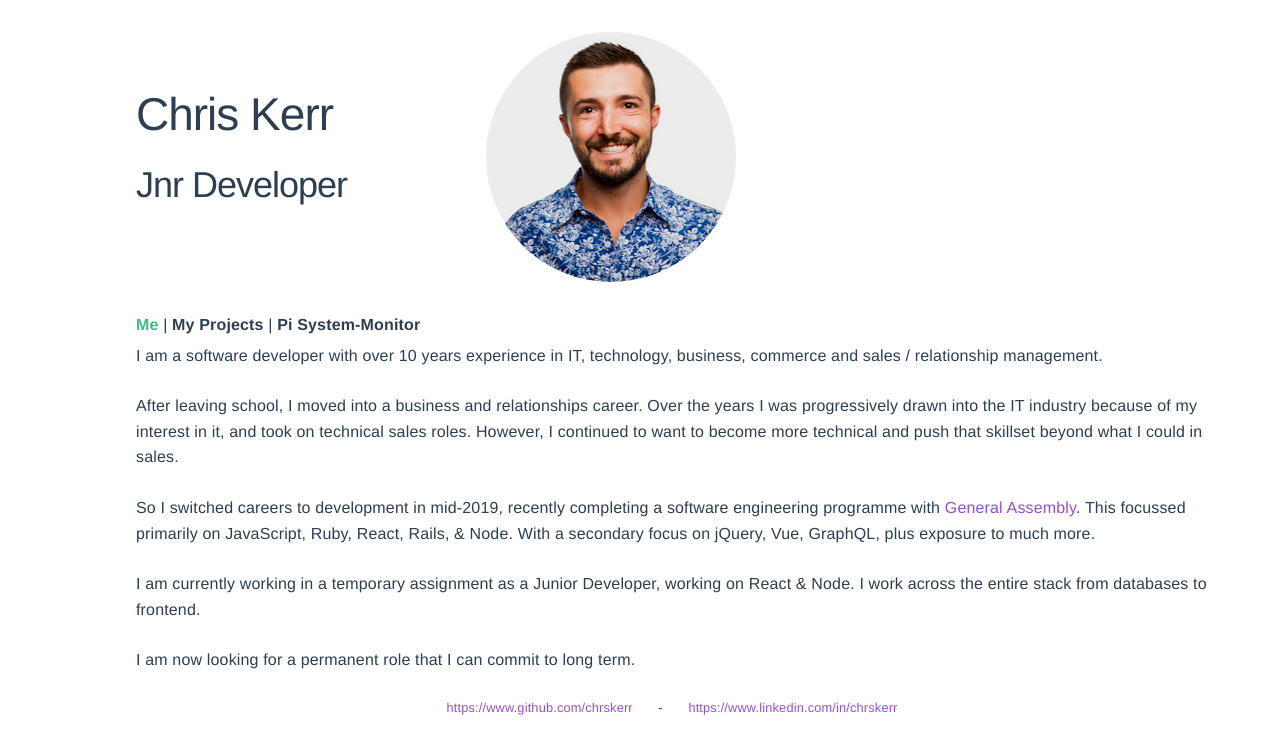
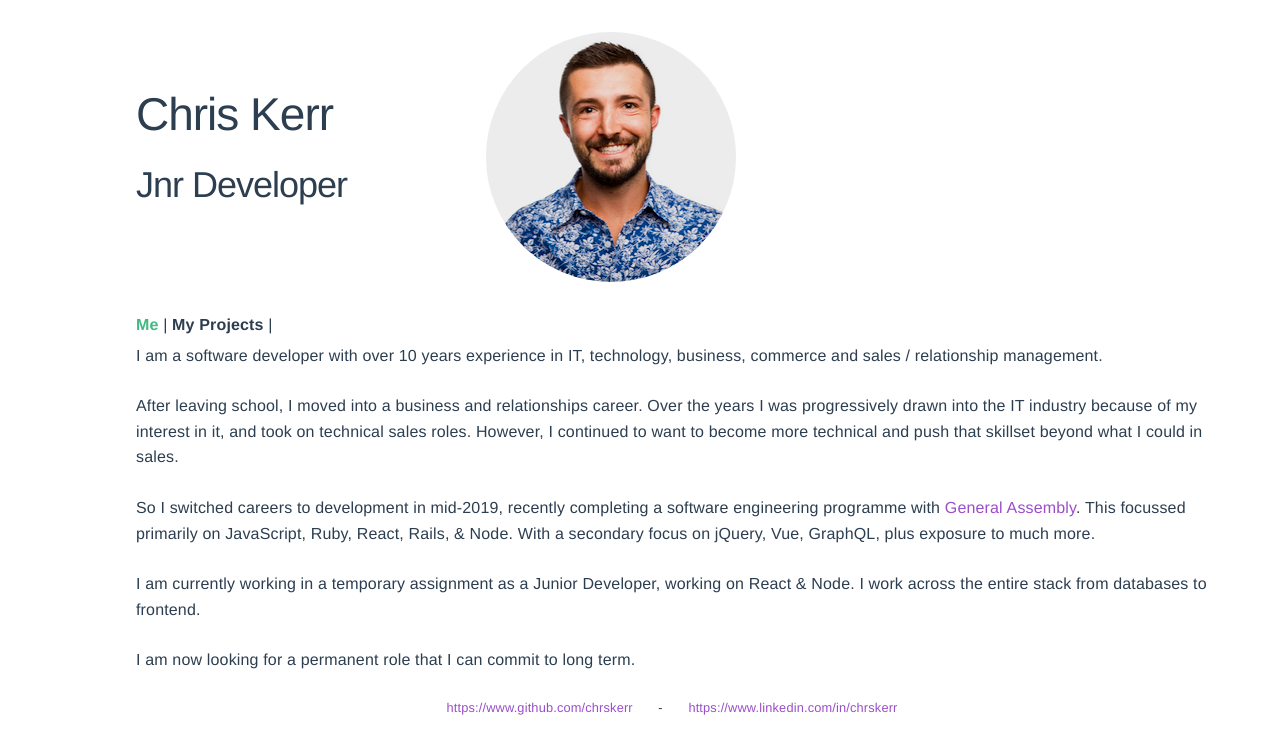
Before and after one commit to chrskerr/chrskerr.com, a Vue app: page / in a window 1280 px wide. Shown: the top 754 px of the page. Built offline with nearby package versions, Linux system fonts and the light colour scheme.

Commit message:
removed pimontior for github

```diff
--- a/package.json
+++ b/package.json
@@ -1,10 +1,13 @@
 {
   "name": "chrskerr.com",
+  "homepage": "www.chrskerr.com",
   "version": "0.1.0",
   "private": true,
   "scripts": {
     "serve": "vue-cli-service serve --port 8085",
     "build": "vue-cli-service build",
+    "predeploy": "vue-cli-service build",
+    "deploy": "gh-pages -d dist",
     "lint": "vue-cli-service lint"
   },
   "dependencies": {
@@ -22,6 +25,7 @@
     "babel-eslint": "^10.0.3",
     "eslint": "^6.8.0",
     "eslint-plugin-vue": "^6.1.2",
+    "gh-pages": "^2.2.0",
     "milligram": "^1.3.0",
     "serialize-javascript": "^2.1.2",
     "vue-template-compiler": "^2.6.11"
--- a/src/App.vue
+++ b/src/App.vue
@@ -11,7 +11,7 @@
     <div id="nav">
       <router-link to="/">Me</router-link> |
       <router-link class='has_depth' to="/projects">My Projects</router-link> |
-      <router-link to="/pimonitor">Pi System-Monitor</router-link>
+      <!-- <router-link to="/pimonitor">Pi System-Monitor</router-link> -->
     </div>
 
     <router-view />
--- a/src/router/index.js
+++ b/src/router/index.js
@@ -18,11 +18,11 @@ const routes = [
 		// which is lazy-loaded when the route is visited.
 		component: () => import( /* webpackChunkName: "about" */ "../views/About.vue" ),
 	},
-	{
-		path: "/pimonitor",
-		name: "pimonitor",
-		component: () => import( "../views/Pimonitor.vue" ),
-	},
+	// {
+	// 	path: "/pimonitor",
+	// 	name: "pimonitor",
+	// 	component: () => import( "../views/Pimonitor.vue" ),
+	// },
 	{
 		path: "/projects",
 		name: "projects",
```
Also changed, not shown: 1 other file (tests, documents, lock files or other folders).
